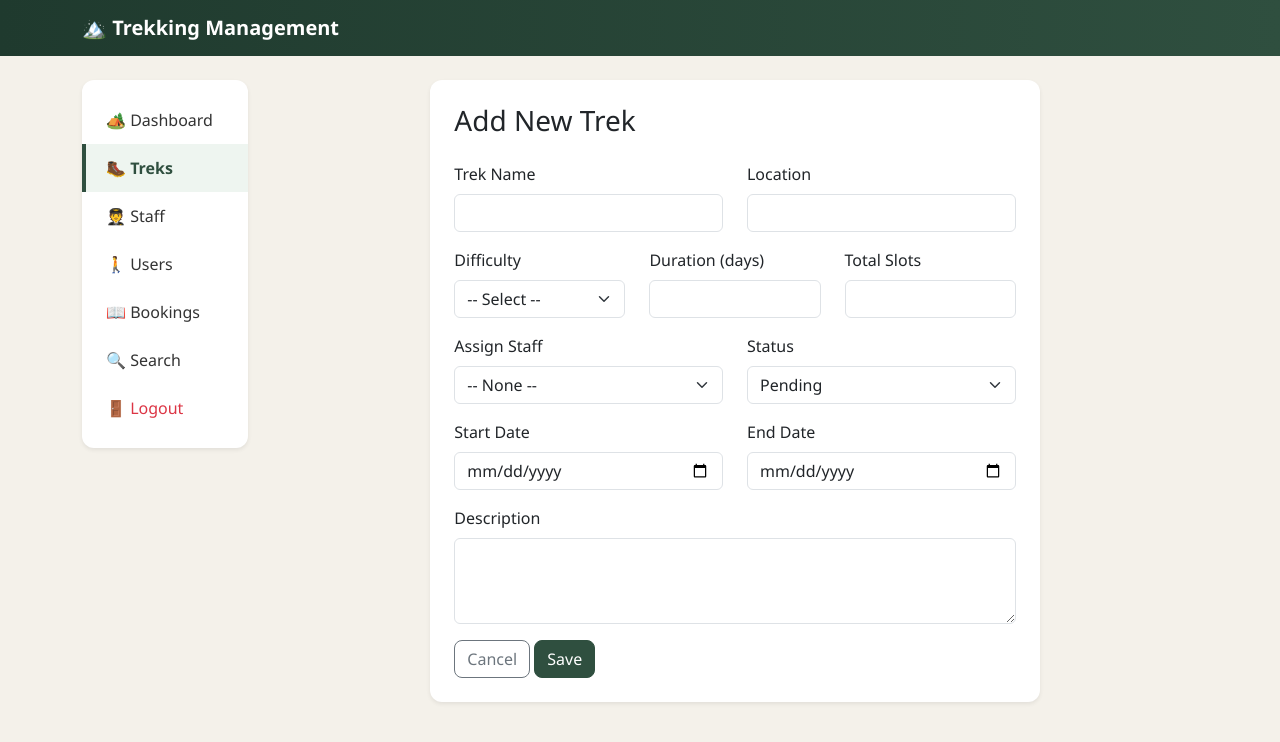
After one commit to 24f3002688/Trekking-management-system, a Flask app: page /admin/treks/add in a window 1280 px wide. The commit adds this page. Shown: the top 742 px of the page. Run offline with Flask 3, Linux system fonts and the light colour scheme; a user stored in the database is signed in.

Commit message:
Admin will now bw able to view, assign staff, and search

```diff
--- a/routes/admin.py
+++ b/routes/admin.py
@@ -1,6 +1,8 @@
 from flask import Blueprint, render_template
 from flask_login import login_required, current_user
 from models import db, User, Trek, Booking
+from flask import request, redirect, url_for, flash
+from datetime import datetime
 
 admin_bp = Blueprint('admin', __name__)
 
@@ -35,5 +37,215 @@ def dashboard():
         total_users=total_users,
         total_staff=total_staff,
         total_bookings=total_bookings,
-        recent_bookings=recent_bookings
+        recent_bookings=recent_bookings,
+        active_page='dashboard'
     )
+@admin_bp.route('/treks')
+@login_required
+@admin_required
+def manage_treks():
+    search = request.args.get('search', '')
+    if search:
+        treks = Trek.query.filter(Trek.name.ilike(f'%{search}%')).all()
+    else:
+        treks = Trek.query.all()
+    return render_template('admin/treks.html', treks=treks, active_page='treks')
+
+
+@admin_bp.route('/treks/add', methods=['GET', 'POST'])
+@login_required
+@admin_required
+def add_trek():
+    staff_list = User.query.filter_by(role='staff', status='approved').all()
+
+    if request.method == 'POST':
+        name = request.form.get('name')
+        location = request.form.get('location')
+        difficulty = request.form.get('difficulty')
+        duration = request.form.get('duration')
+        total_slots = request.form.get('total_slots')
+        assigned_staff_id = request.form.get('assigned_staff_id') or None
+        start_date = request.form.get('start_date')
+        end_date = request.form.get('end_date')
+        description = request.form.get('description')
+
+        new_trek = Trek(
+            name=name,
+            location=location,
+            difficulty=difficulty,
+            duration=int(duration),
+            total_slots=int(total_slots),
+            available_slots=int(total_slots),
+            assigned_staff_id=int(assigned_staff_id) if assigned_staff_id else None,
+            status='Pending',
+            start_date=datetime.strptime(start_date, '%Y-%m-%d').date(),
+            end_date=datetime.strptime(end_date, '%Y-%m-%d').date(),
+            description=description
+        )
+        db.session.add(new_trek)
+        db.session.commit()
+
+        flash('Trek added successfully!', 'success')
+        return redirect(url_for('admin.manage_treks'))
+
+    return render_template('admin/add_edit_trek.html', staff_list=staff_list, trek=None, active_page='treks')
+
+
+@admin_bp.route('/treks/edit/<int:trek_id>', methods=['GET', 'POST'])
+@login_required
+@admin_required
+def edit_trek(trek_id):
+    trek = Trek.query.get_or_404(trek_id)
+    staff_list = User.query.filter_by(role='staff', status='approved').all()
+
+    if request.method == 'POST':
+        trek.name = request.form.get('name')
+        trek.location = request.form.get('location')
+        trek.difficulty = request.form.get('difficulty')
+        trek.duration = int(request.form.get('duration'))
+
+        new_total = int(request.form.get('total_slots'))
+        # Keep booked count consistent when admin changes total slots
+        booked_count = trek.total_slots - trek.available_slots
+        trek.total_slots = new_total
+        trek.available_slots = max(new_total - booked_count, 0)
+
+        assigned_staff_id = request.form.get('assigned_staff_id') or None
+        trek.assigned_staff_id = int(assigned_staff_id) if assigned_staff_id else None
+        trek.status = request.form.get('status')
+        trek.start_date = datetime.strptime(request.form.get('start_date'), '%Y-%m-%d').date()
+        trek.end_date = datetime.strptime(request.form.get('end_date'), '%Y-%m-%d').date()
+        trek.description = request.form.get('description')
+
+        db.session.commit()
+        flash('Trek updated successfully!', 'success')
+        return redirect(url_for('admin.manage_treks'))
+
+    return render_template('admin/add_edit_trek.html', staff_list=staff_list, trek=trek, active_page='treks')
+
+
+@admin_bp.route('/treks/delete/<int:trek_id>', methods=['POST'])
+@login_required
+@admin_required
+def delete_trek(trek_id):
+    trek = Trek.query.get_or_404(trek_id)
+    db.session.delete(trek)
+    db.session.commit()
+    flash('Trek deleted.', 'info')
+    return redirect(url_for('admin.manage_treks'))
+@admin_bp.route('/staff')
+@login_required
+@admin_required
+def manage_staff():
+    pending_staff = User.query.filter_by(role='staff', status='pending').all()
+    approved_staff = User.query.filter_by(role='staff', status='approved').all()
+    blacklisted_staff = User.query.filter_by(role='staff', status='blacklisted').all()
+
+    return render_template(
+        'admin/staff.html',
+        pending_staff=pending_staff,
+        approved_staff=approved_staff,
+        blacklisted_staff=blacklisted_staff,
+        active_page='staff'
+    )
+
+
+@admin_bp.route('/staff/approve/<int:staff_id>', methods=['POST'])
+@login_required
+@admin_required
+def approve_staff(staff_id):
+    staff = User.query.get_or_404(staff_id)
+    staff.status = 'approved'
+    db.session.commit()
+    flash(f'{staff.name} approved successfully.', 'success')
+    return redirect(url_for('admin.manage_staff'))
+
+
+@admin_bp.route('/staff/reject/<int:staff_id>', methods=['POST'])
+@login_required
+@admin_required
+def reject_staff(staff_id):
+    staff = User.query.get_or_404(staff_id)
+    db.session.delete(staff)
+    db.session.commit()
+    flash('Staff request rejected.', 'info')
+    return redirect(url_for('admin.manage_staff'))
+
+
+@admin_bp.route('/staff/blacklist/<int:staff_id>', methods=['POST'])
+@login_required
+@admin_required
+def blacklist_staff(staff_id):
+    staff = User.query.get_or_404(staff_id)
+    staff.status = 'blacklisted'
+    db.session.commit()
+    flash(f'{staff.name} has been blacklisted.', 'warning')
+    return redirect(url_for('admin.manage_staff'))
+
+
+@admin_bp.route('/staff/reinstate/<int:staff_id>', methods=['POST'])
+@login_required
+@admin_required
+def reinstate_staff(staff_id):
+    staff = User.query.get_or_404(staff_id)
+    staff.status = 'approved'
+    db.session.commit()
+    flash(f'{staff.name} reinstated.', 'success')
+    return redirect(url_for('admin.manage_staff'))
+@admin_bp.route('/users')
+@login_required
+@admin_required
+def manage_users():
+    search = request.args.get('search', '')
+    query = User.query.filter_by(role='user')
+    if search:
+        query = query.filter(User.name.ilike(f'%{search}%'))
+    users = query.all()
+    return render_template('admin/users.html', users=users, active_page='users')
+
+
+@admin_bp.route('/users/blacklist/<int:user_id>', methods=['POST'])
+@login_required
+@admin_required
+def blacklist_user(user_id):
+    user = User.query.get_or_404(user_id)
+    user.status = 'blacklisted'
+    db.session.commit()
+    flash(f'{user.name} has been blacklisted.', 'warning')
+    return redirect(url_for('admin.manage_users'))
+
+
+@admin_bp.route('/users/reinstate/<int:user_id>', methods=['POST'])
+@login_required
+@admin_required
+def reinstate_user(user_id):
+    user = User.query.get_or_404(user_id)
+    user.status = 'active'
+    db.session.commit()
+    flash(f'{user.name} reinstated.', 'success')
+    return redirect(url_for('admin.manage_users'))
+@admin_bp.route('/bookings')
+@login_required
+@admin_required
+def all_bookings():
+    bookings = Booking.query.order_by(Booking.booking_date.desc()).all()
+    return render_template('admin/bookings.html', bookings=bookings, active_page='bookings')
+@admin_bp.route('/search')
+@login_required
+@admin_required
+def search():
+    query_str = request.args.get('q', '')
+    treks, staff, users = [], [], []
+
+    if query_str:
+        treks = Trek.query.filter(
+            (Trek.name.ilike(f'%{query_str}%')) | (Trek.id == query_str if query_str.isdigit() else False)
+        ).all()
+        staff = User.query.filter_by(role='staff').filter(
+            (User.name.ilike(f'%{query_str}%')) | (User.id == query_str if query_str.isdigit() else False)
+        ).all()
+        users = User.query.filter_by(role='user').filter(
+            (User.name.ilike(f'%{query_str}%')) | (User.id == query_str if query_str.isdigit() else False)
+        ).all()
+
+    return render_template('admin/search.html', query_str=query_str, treks=treks, staff=staff, users=users, active_page='search')
--- a/static/css/style.css
+++ b/static/css/style.css
@@ -3,10 +3,12 @@ body {
     font-family: 'Segoe UI', sans-serif;
 }
 
+/* ---------- Navbar ---------- */
 .navbar {
-    background-color: #2f4f3f !important;
+    background: linear-gradient(90deg, #1f3a2e, #2f4f3f) !important;
 }
 
+/* ---------- Hero banner ---------- */
 .hero {
     background-image: linear-gradient(rgba(0,0,0,0.45), rgba(0,0,0,0.45)),
         url('https://images.unsplash.com/photo-1519681393784-d120267933ba?auto=format&fit=crop&w=1600&q=80');
@@ -15,26 +17,125 @@ body {
     color: white;
     padding: 100px 20px;
     text-align: center;
-    border-radius: 8px;
+    border-radius: 12px;
 }
 
+/* ---------- Cards ---------- */
 .card {
     border: none;
     border-radius: 12px;
+    transition: transform 0.15s ease, box-shadow 0.15s ease;
 }
 
-.btn-primary {
-    background-color: #2f4f3f;
-    border-color: #2f4f3f;
-}
-
-.btn-primary:hover {
-    background-color: #24392f;
-    border-color: #24392f;
+.card:hover {
+    transform: translateY(-2px);
+    box-shadow: 0 8px 20px rgba(0,0,0,0.08) !important;
 }
 
 .trek-card img {
     height: 180px;
     object-fit: cover;
-    border-radius: 8px 8px 0 0;
+    border-radius: 12px 12px 0 0;
 }
+
+/* ---------- Buttons ---------- */
+.btn-primary {
+    background-color: #2f4f3f;
+    border-color: #2f4f3f;
+    border-radius: 8px;
+    transition: background-color 0.15s ease;
+}
+.btn-primary:hover {
+    background-color:  #1f3a2e;
+    border-color: #1f3a2e;
+}
+
+.btn-outline-primary {
+    color: #2f4f3f;
+    border-color: #2f4f3f;
+    border-radius: 8px;
+}
+.btn-outline-primary:hover {
+    background-color: #2f4f3f;
+    border-color: #2f4f3f;
+    color: white;
+}
+
+.btn-outline-secondary,
+.btn-outline-danger,
+.btn-outline-success {
+    border-radius: 8px;
+}
+
+/* ---------- Sidebar (Admin/Staff/User dashboards) ---------- */
+.sidebar {
+    background-color: white;
+    border-radius: 12px;
+    padding: 16px 0;
+    display: flex;
+    flex-direction: column;
+    position: sticky;
+    top: 20px;
+}
+
+.sidebar-link {
+    padding: 12px 20px;
+    color: #333;
+    text-decoration: none;
+    font-weight: 500;
+    border-left: 4px solid transparent;
+    transition: background-color 0.15s ease, border-color 0.15s ease;
+}
+
+.sidebar-link:hover {
+    background-color: #f4f1ea;
+    text-decoration: none;
+    color: #2f4f3f;
+}
+
+.sidebar-link.active {
+    background-color: #eef5f0;
+    border-left: 4px solid #2f4f3f;
+    color: #2f4f3f;
+    font-weight: 600;
+}
+
+/* ---------- Links ---------- */
+a {
+    color: #2f4f3f;
+}
+a:hover {
+    color: #1f3a2e;
+}
+/* ---------- Hamburger sidebar toggle (pure CSS) ---------- */
+.sidebar-toggle-checkbox {
+    display: none;
+}
+
+.hamburger-btn {
+    display: none;
+    cursor: pointer;
+    font-size: 1.6rem;
+    color: white;
+    margin-right: 14px;
+    user-select: none;
+}
+
+.hamburger-btn:hover {
+    color: #cfe8d8;
+}
+
+@media (max-width: 900px) {
+    .hamburger-btn {
+        display: inline-block;
+    }
+
+    .sidebar {
+        display: none;
+        margin-bottom: 20px;
+    }
+
+    #sidebar-toggle:checked ~ .container .sidebar {
+        display: flex;
+    }
+}
--- /dev/null
+++ b/templates/admin/add_edit_trek.html
@@ -0,0 +1,85 @@
+{% extends "admin/layout.html" %}
+
+{% block title %}{{ 'Edit Trek' if trek else 'Add Trek' }}{% endblock %}
+
+{% block admin_content %}
+<div class="row justify-content-center">
+    <div class="col-md-8">
+        <div class="card shadow-sm p-4">
+            <h3 class="mb-4">{{ 'Edit Trek' if trek else 'Add New Trek' }}</h3>
+
+            <form method="POST">
+                <div class="row">
+                    <div class="col-md-6 mb-3">
+                        <label class="form-label">Trek Name</label>
+                        <input type="text" class="form-control" name="name" value="{{ trek.name if trek else '' }}" required>
+                    </div>
+                    <div class="col-md-6 mb-3">
+                        <label class="form-label">Location</label>
+                        <input type="text" class="form-control" name="location" value="{{ trek.location if trek else '' }}" required>
+                    </div>
+                </div>
+
+                <div class="row">
+                    <div class="col-md-4 mb-3">
+                        <label class="form-label">Difficulty</label>
+                        <select class="form-select" name="difficulty" required>
+                            <option value="" disabled {{ 'selected' if not trek else '' }}>-- Select --</option>
+                            {% for level in ['Easy', 'Moderate', 'Hard'] %}
+                            <option value="{{ level }}" {{ 'selected' if trek and trek.difficulty == level else '' }}>{{ level }}</option>
+                            {% endfor %}
+                        </select>
+                    </div>
+                    <div class="col-md-4 mb-3">
+                        <label class="form-label">Duration (days)</label>
+                        <input type="number" class="form-control" name="duration" min="1" value="{{ trek.duration if trek else '' }}" required>
+                    </div>
+                    <div class="col-md-4 mb-3">
+                        <label class="form-label">Total Slots</label>
+                        <input type="number" class="form-control" name="total_slots" min="1" value="{{ trek.total_slots if trek else '' }}" required>
+                    </div>
+                </div>
+
+                <div class="row">
+                    <div class="col-md-6 mb-3">
+                        <label class="form-label">Assign Staff</label>
+                        <select class="form-select" name="assigned_staff_id">
+                            <option value="">-- None --</option>
+                            {% for staff in staff_list %}
+                            <option value="{{ staff.id }}" {{ 'selected' if trek and trek.assigned_staff_id == staff.id else '' }}>{{ staff.name }}</option>
+                            {% endfor %}
+                        </select>
+                    </div>
+                    <div class="col-md-6 mb-3">
+                        <label class="form-label">Status</label>
+                        <select class="form-select" name="status">
+                            {% for s in ['Pending', 'Approved', 'Open', 'Closed', 'Completed'] %}
+                            <option value="{{ s }}" {{ 'selected' if trek and trek.status == s else '' }}>{{ s }}</option>
+                            {% endfor %}
+                        </select>
+                    </div>
+                </div>
+
+                <div class="row">
+                    <div class="col-md-6 mb-3">
+                        <label class="form-label">Start Date</label>
+                        <input type="date" class="form-control" name="start_date" value="{{ trek.start_date if trek else '' }}" required>
+                    </div>
+                    <div class="col-md-6 mb-3">
+                        <label class="form-label">End Date</label>
+                        <input type="date" class="form-control" name="end_date" value="{{ trek.end_date if trek else '' }}" required>
+                    </div>
+                </div>
+
+                <div class="mb-3">
+                    <label class="form-label">Description</label>
+                    <textarea class="form-control" name="description" rows="3">{{ trek.description if trek else '' }}</textarea>
+                </div>
+
+                <a href="{{ url_for('admin.manage_treks') }}" class="btn btn-outline-secondary">Cancel</a>
+                <button type="submit" class="btn btn-primary">Save</button>
+            </form>
+        </div>
+    </div>
+</div>
+{% endblock %}
--- /dev/null
+++ b/templates/admin/layout.html
@@ -0,0 +1,20 @@
+{% extends "base.html" %}
+
+{% block content %}
+<div class="row">
+    <div class="col-md-2 mb-4">
+        <div class="sidebar shadow-sm">
+            <a href="{{ url_for('admin.dashboard') }}" class="sidebar-link {{ 'active' if active_page == 'dashboard' }}">🏕️ Dashboard</a>
+            <a href="{{ url_for('admin.manage_treks') }}" class="sidebar-link {{ 'active' if active_page == 'treks' }}">🥾 Treks</a>
+            <a href="{{ url_for('admin.manage_staff') }}" class="sidebar-link {{ 'active' if active_page == 'staff' }}">🧑‍✈️ Staff</a>
+            <a href="{{ url_for('admin.manage_users') }}" class="sidebar-link {{ 'active' if active_page == 'users' }}">🚶 Users</a>
+            <a href="{{ url_for('admin.all_bookings') }}" class="sidebar-link {{ 'active' if active_page == 'bookings' }}">📖 Bookings</a>
+            <a href="{{ url_for('admin.search') }}" class="sidebar-link {{ 'active' if active_page == 'search' }}">🔍 Search</a>
+            <a href="{{ url_for('auth.logout') }}" class="sidebar-link text-danger">🚪 Logout</a>
+        </div>
+    </div>
+    <div class="col-md-10">
+        {% block admin_content %}{% endblock %}
+    </div>
+</div>
+{% endblock %}
--- a/templates/base.html
+++ b/templates/base.html
@@ -7,8 +7,11 @@
     <link href="{{ url_for('static', filename='css/style.css') }}" rel="stylesheet">
 </head>
 <body>
+    <input type="checkbox" id="sidebar-toggle" class="sidebar-toggle-checkbox">
+
     <nav class="navbar navbar-dark">
         <div class="container">
+            <label for="sidebar-toggle" class="hamburger-btn">☰</label>
             <a class="navbar-brand fw-bold" href="/">🏔️ Trekking Management</a>
         </div>
     </nav>
```
Also changed, not shown: templates/admin/bookings.html (added, +30 -0 lines), templates/admin/dashboard.html (+12 -2 lines), templates/admin/search.html (added, +50 -0 lines), templates/admin/staff.html (added, +96 -0 lines), templates/admin/treks.html (added, +57 -0 lines), templates/admin/users.html (added, +48 -0 lines).
